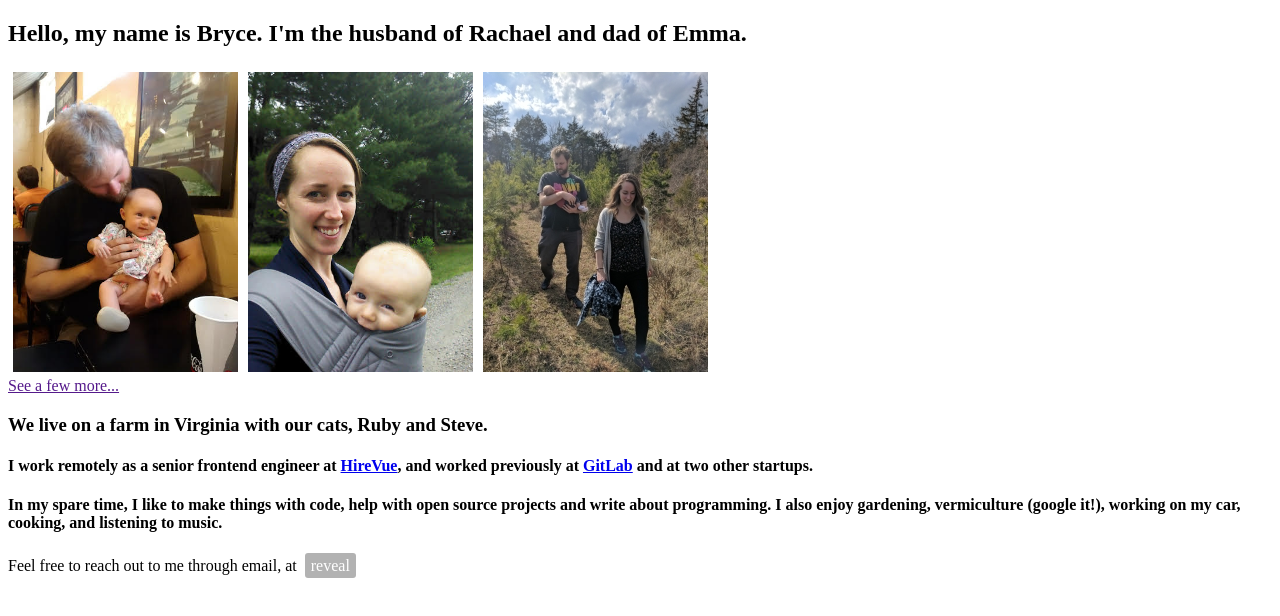
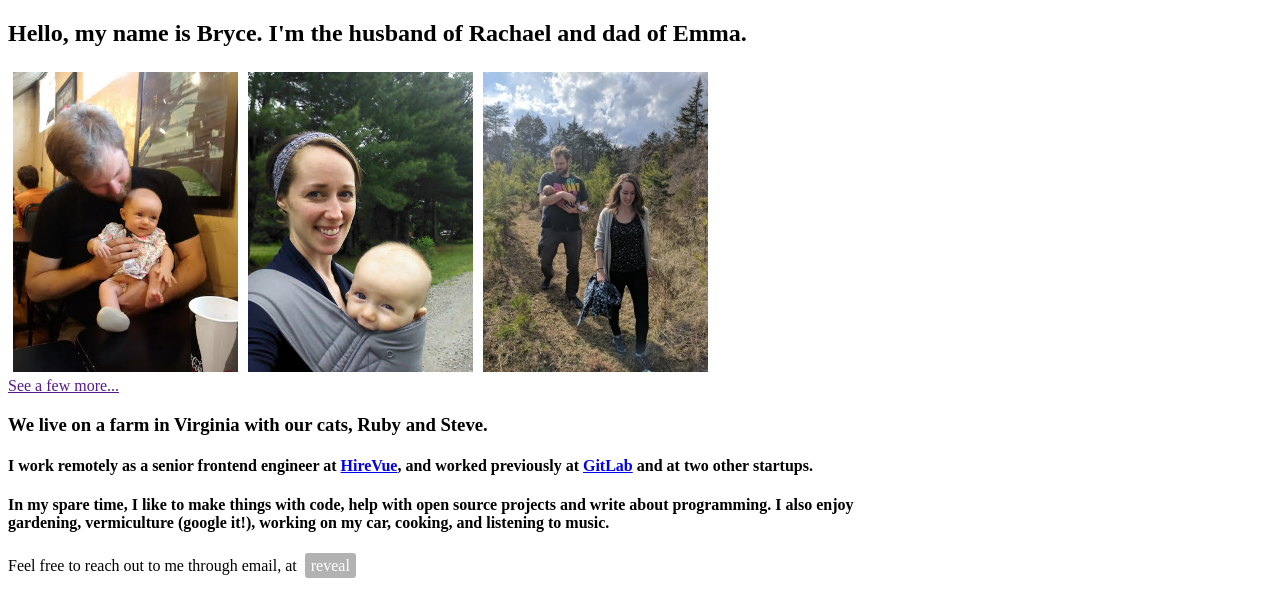
Before and after one commit to brycepj/brycejohnson.info, a React (Create React App) app in the folder app/: page / in a window 1280 px wide. Shown: the top 616 px of the page. Built offline with nearby package versions, Linux system fonts and the light colour scheme.

Commit message:
Wrap text.

```diff
--- a/app/src/App.js
+++ b/app/src/App.js
@@ -7,6 +7,9 @@ import ObfuscatedEmail from "./ObfuscatedEmail";
 
 const PageWrap = styled.div``;
 
+const WrapText = styled.h4`
+  max-width: 900px;
+`;
 const InvitationToContact = styled.p`
   line-height: 25px;
 `;
@@ -39,7 +42,6 @@ class App extends Component {
         <h2>
           Hello, my name is Bryce. I'm the husband of Rachael and dad of Emma.
         </h2>
-
         <ImageList showMorePictures={this.state.showMorePictures} />
         {!this.state.showMorePictures ? (
           <SeeMoreWrap onClick={this.showMorePictures}>
@@ -52,23 +54,19 @@ class App extends Component {
             </a>
           </SeeLessWrap>
         )}
-
         <h3>We live on a farm in Virginia with our cats, Ruby and Steve.</h3>
-
         <h4>
           I work remotely as a senior frontend engineer at{" "}
           <a href="https://www.hirevue.com/">HireVue</a>, and worked previously
           at <a href="https://about.gitlab.com/">GitLab</a> and at two other
           startups.
         </h4>
-
-        <h4>
+        <WrapText>
           In my spare time, I like to make things with code, help with open
           source projects and write about programming. I also enjoy gardening,
           vermiculture (google it!), working on my car, cooking, and listening
           to music.
-        </h4>
-
+        </WrapText>
         <InvitationToContact>
           Feel free to reach out to me through email, at <ObfuscatedEmail />
         </InvitationToContact>
```
Also changed, not shown: 1 other file (tests, documents, lock files or other folders).
